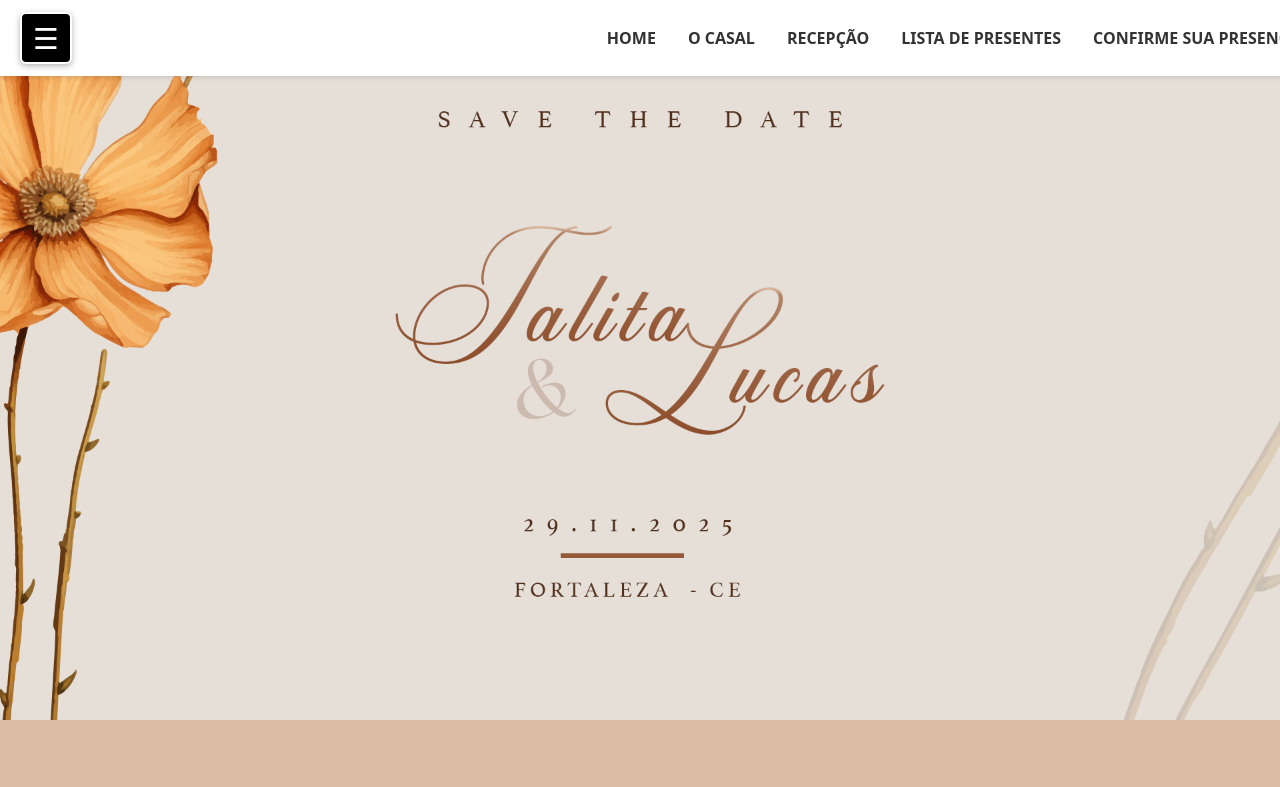
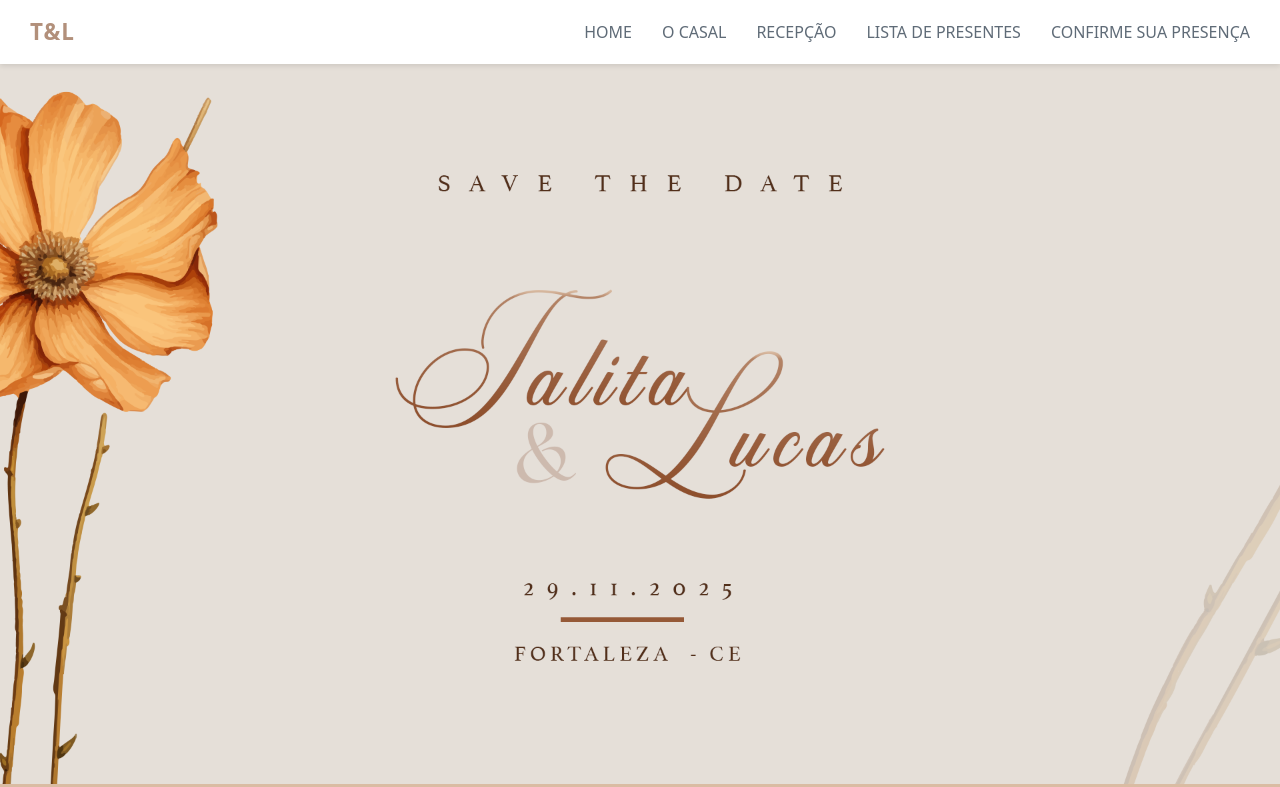
Before and after one commit to daniellops/casamento, a React (Vite) app: page / in a window 1280 px wide. Shown: the top 787 px of the page. Built offline with nearby package versions, Linux system fonts and the light colour scheme.

Commit message:
correção do menu

```diff
--- a/src/App.css
+++ b/src/App.css
@@ -28,80 +28,117 @@ section {
   object-fit: contain;
 }
 
-.header {
-  position: fixed;
+/* Botão no canto direito */
+/* Container principal */
+.navbar {
+  position: sticky;
   top: 0;
-  left: 0;
-  width: 100%;
-  background-color: #fff;
   z-index: 1000;
-  box-shadow: 0 2px 4px rgba(0, 0, 0, 0.1);
-  padding: 12px 20px;
+  background: white;
+  box-shadow: 0 2px 5px rgba(0,0,0,0.1);
+}
+
+/* Layout da barra */
+.navbar-container {
   display: flex;
   justify-content: space-between;
   align-items: center;
+  padding: 15px 30px;
 }
 
-.menu-toggle {
-  display: none;
-  font-size: 1.8rem;
-  cursor: pointer;
-  background-color: #000;       /* fundo preto */
-  color: #fff;                  /* ícone branco */
-  width: 48px;
-  height: 48px;
-  border-radius: 6px;
-  display: flex;
-  align-items: center;
-  justify-content: center;
-  border: 2px solid #fff;       /* borda branca para destacar */
-  box-shadow: 0 2px 6px rgba(0, 0, 0, 0.3); /* sombra leve */
-  z-index: 1001;                /* acima do menu */
+/* Logo simples */
+.logo {
+  font-weight: bold;
+  font-size: 1.4rem;
+  color: #b2907b;
+  letter-spacing: 1px;
 }
 
-.nav {
+/* Links do desktop */
+.nav-links {
   display: flex;
-  gap: 32px;
+  gap: 30px;
 }
 
-.nav a {
+.nav-links a {
   text-decoration: none;
-  color: #333;
-  font-weight: bold;
-  font-size: 1rem;
-  transition: color 0.2s;
+  color: #5f6b77;
+  font-weight: 500;
+  transition: color 0.2s ease;
 }
 
-.nav a:hover {
-  color: #e43;
+.nav-links a:hover {
+  color: #b2907b;
 }
 
+/* Ícone hamburguer (mobile) */
+.hamburger {
+  display: none;
+  flex-direction: column;
+  gap: 5px;
+  cursor: pointer;
+}
 
+.hamburger span {
+  width: 25px;
+  height: 3px;
+  background-color: #5f6b77;
+  border-radius: 2px;
+}
+
+/* Menu lateral mobile */
+.mobile-menu {
+  position: fixed;
+  top: 0;
+  left: -80%;
+  width: 70%;
+  height: 100%;
+  background: #f8f9fb;
+  box-shadow: 2px 0 8px rgba(0,0,0,0.2);
+  display: flex;
+  flex-direction: column;
+  padding: 20px;
+  transition: left 0.3s ease;
+  z-index: 1001;
+}
+
+.mobile-menu.open {
+  left: 0;
+}
+
+.mobile-menu a {
+  color: #5f6b77;
+  text-decoration: none;
+  font-size: 1.1rem;
+  padding: 10px 0;
+  border-bottom: 1px solid #e0e0e0;
+}
+
+.close-btn {
+  align-self: flex-end;
+  background: none;
+  border: none;
+  font-size: 2rem;
+  cursor: pointer;
+  color: #5f6b77;
+}
+
+/* Fundo escuro quando menu está aberto */
+.overlay {
+  position: fixed;
+  inset: 0;
+  background: rgba(0,0,0,0.4);
+  z-index: 1000;
+}
+
+/* Responsividade */
 @media (max-width: 768px) {
-  .menu-toggle {
-    display: flex;
+  .nav-links {
+    display: none;
   }
 
-  .nav {
-    position: absolute;
-    top: 60px;
-    left: 0;
-    width: 100%;
-    flex-direction: column;
-    background-color: #fff;
-    padding: 16px 0;
-    display: none;
-    box-shadow: 0 2px 8px rgba(0, 0, 0, 0.1);
-  }
-
-  .nav.open {
+  .hamburger {
     display: flex;
-  }
-
-  .nav a {
-    padding: 12px 20px;
-    font-size: 1rem;
-    border-bottom: 1px solid #eee;
   }
 }
 
--- a/src/components/Header.jsx
+++ b/src/components/Header.jsx
@@ -1,21 +1,45 @@
 import React, { useState } from "react";
 
-export default function Header() {
+export default function Navbar() {
   const [menuOpen, setMenuOpen] = useState(false);
 
+  const toggleMenu = () => setMenuOpen(!menuOpen);
+  const closeMenu = () => setMenuOpen(false);
+
   return (
-    <header className="header">
-      <div className="menu-toggle" onClick={() => setMenuOpen(!menuOpen)}>
-        ☰
+    <header className="navbar">
+      <div className="navbar-container">
+        <div className="logo">T&L</div>
+
+        {/* Menu desktop */}
+        <nav className="nav-links">
+          <a href="#contagem">HOME</a>
+          <a href="#casal">O CASAL</a>
+          <a href="#localizacao">RECEPÇÃO</a>
+          <a href="#presente">LISTA DE PRESENTES</a>
+          <a href="#confirmar-presenca">CONFIRME SUA PRESENÇA</a>
+        </nav>
+
+        {/* Botão hamburguer mobile */}
+        <div className="hamburger" onClick={toggleMenu}>
+          <span></span>
+          <span></span>
+          <span></span>
+        </div>
       </div>
 
-      <nav className={`nav ${menuOpen ? "open" : ""}`}>
-        <a href="#contagem">HOME</a>
-        <a href="#casal">O CASAL</a>
-        <a href="#localizacao">RECEPÇÃO</a>
-        <a href="#presente">LISTA DE PRESENTES</a>
-        <a href="#confirmar-presenca">CONFIRME SUA PRESENÇA</a>
-      </nav>
+      {/* Menu lateral mobile */}
+      <div className={`mobile-menu ${menuOpen ? "open" : ""}`}>
+        <button className="close-btn" onClick={closeMenu}>×</button>
+        <a href="#contagem" onClick={closeMenu}>HOME</a>
+        <a href="#casal" onClick={closeMenu}>O CASAL</a>
+        <a href="#localizacao" onClick={closeMenu}>RECEPÇÃO</a>
+        <a href="#presente" onClick={closeMenu}>LISTA DE PRESENTES</a>
+        <a href="#confirmar-presenca" onClick={closeMenu}>CONFIRME SUA PRESENÇA</a>
+      </div>
+
+      {/* Sombra por trás do menu */}
+      {menuOpen && <div className="overlay" onClick={closeMenu}></div>}
     </header>
   );
 }
```
